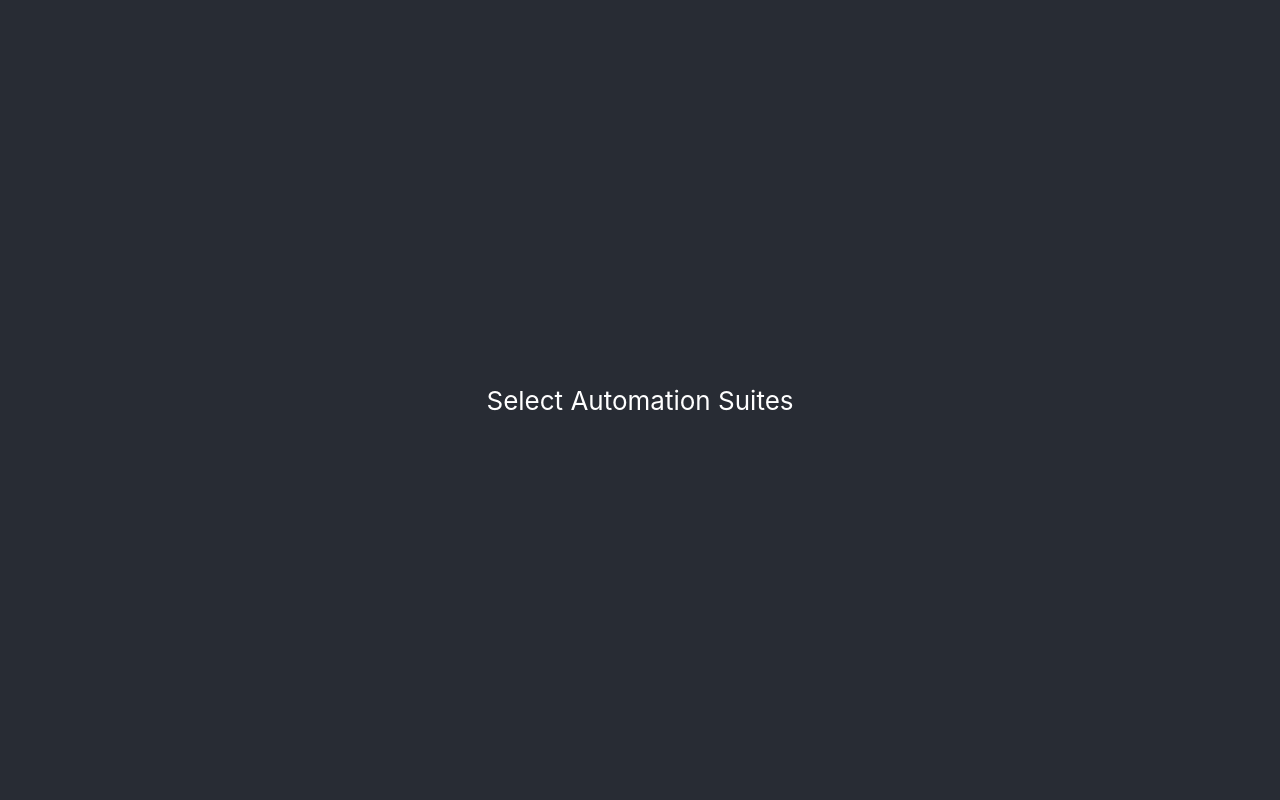
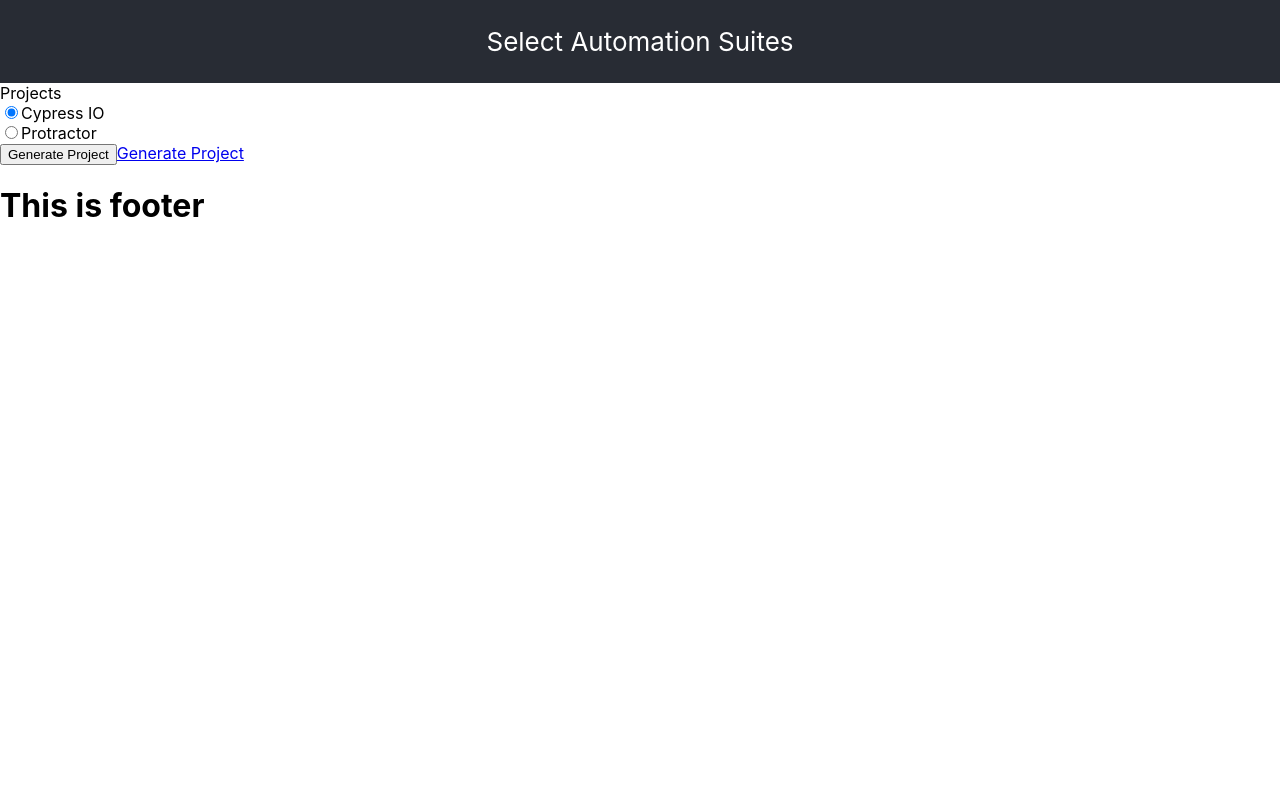
Before and after one commit to aryaghan-mutum/set-automation-suite, a React (Create React App) app: page / in a window 1280 px wide. Shown: the top 800 px of the page. Built offline with nearby package versions, Linux system fonts and the light colour scheme.

Commit message:
reduced header size

```diff
--- a/src/App.js
+++ b/src/App.js
@@ -1,5 +1,5 @@
 import React from 'react';
-import './App.css';
+import './styles/app.css';
 
 /**
  * The App
--- a/src/App.css
+++ b/src/styles/app.css
@@ -15,7 +15,7 @@
 
 .App-header {
   background-color: #282c34;
-  min-height: 100vh;
+  min-height: 10vh;
   display: flex;
   flex-direction: column;
   align-items: center;
```
